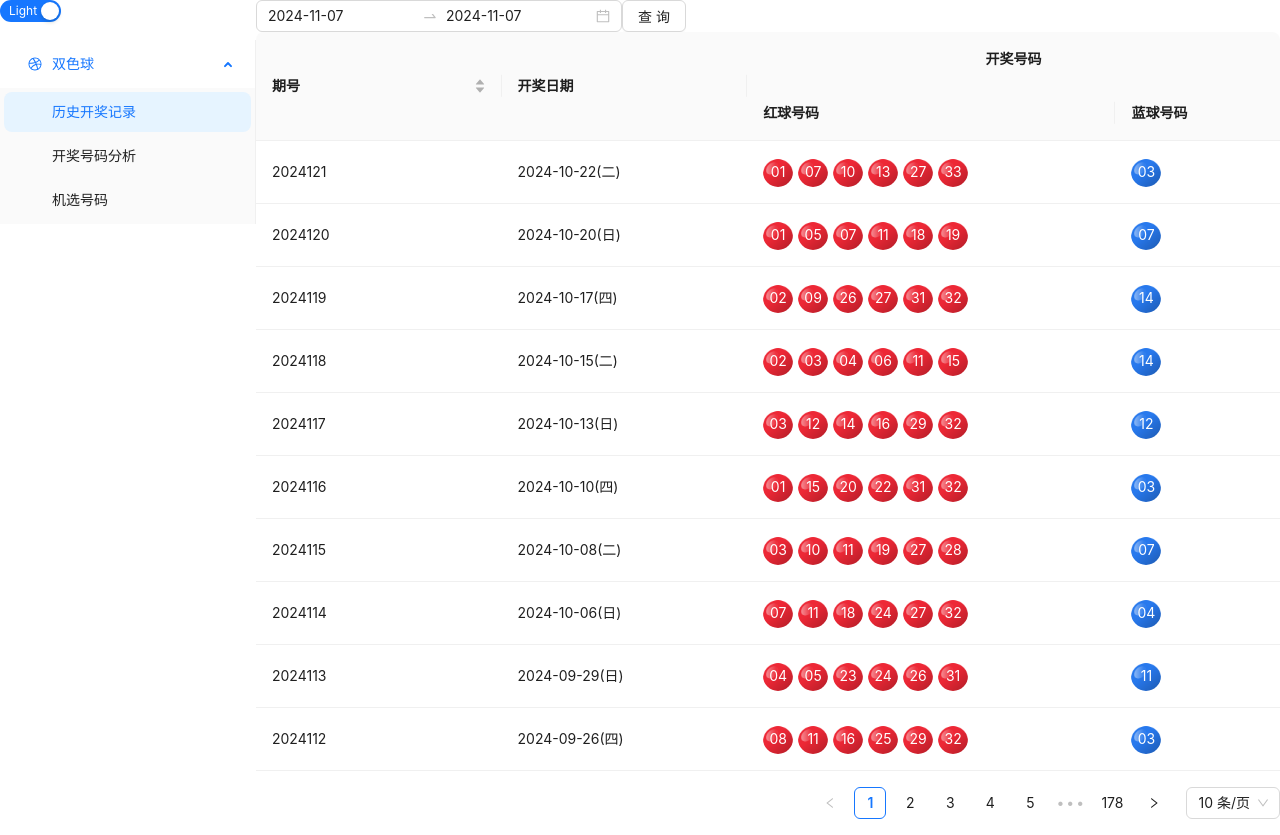
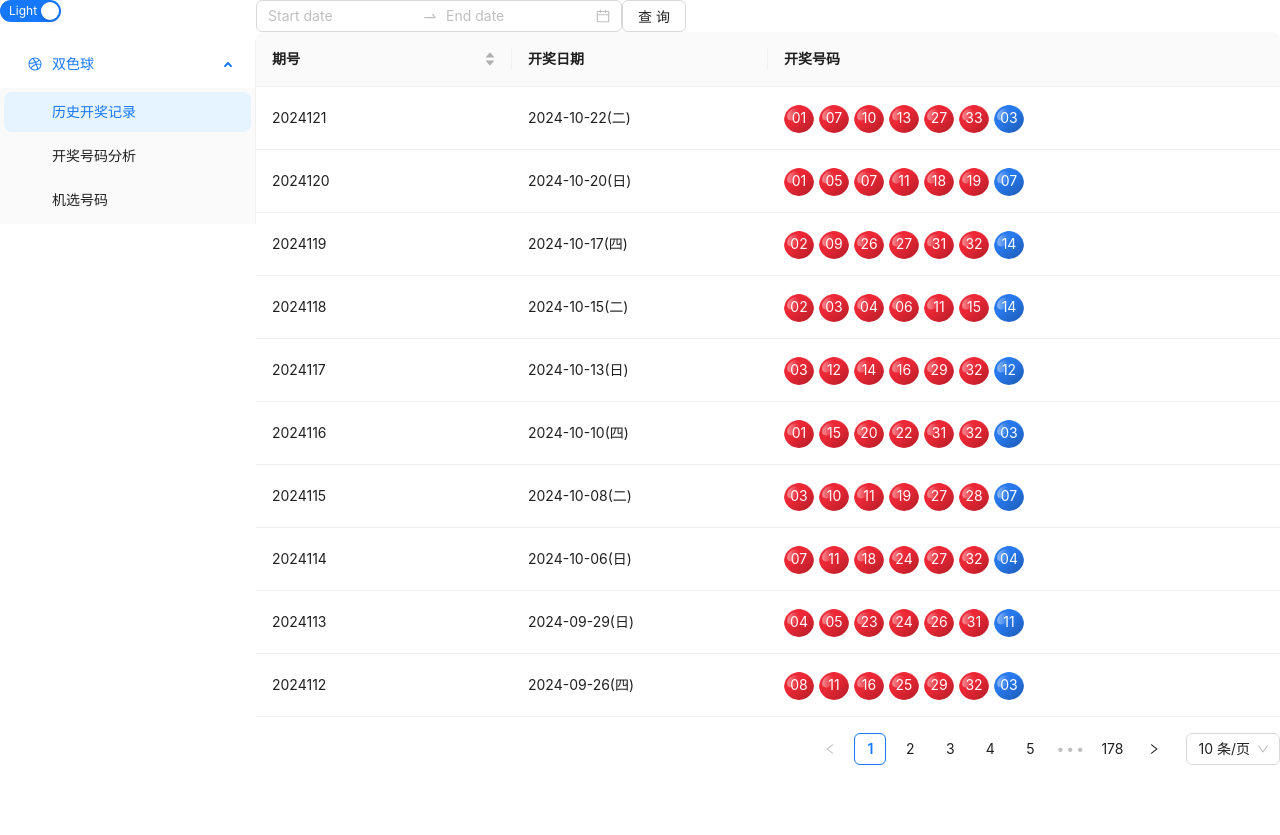
Before and after one commit to ans-gab/Dream, a Next.js app: page / in a window 1280 px wide. After the commit the page ends 800 px from the top, so only its background shows below. Built offline with nearby package versions, Linux system fonts and the light colour scheme.

Commit message:
feat:修改默认的日期如果为空则不显示内容

```diff
--- a/src/app/recordList/page.tsx
+++ b/src/app/recordList/page.tsx
@@ -83,22 +83,13 @@ const RecordList = ({
       title: "开奖号码",
       key: "开奖号码",
       width: 200,
-      children: [
-        {
-          title: "红球号码",
-          dataIndex: "red",
-          key: "红球号码",
-          width: 150,
-          render: (text: number[]) => <RedBall numbers={text} />,
-        },
-        {
-          title: "蓝球号码",
-          dataIndex: "blue",
-          key: "蓝球号码",
-          width: 50,
-          render: (text: number) => <BlueBall numbers={text} />,
-        },
-      ],
+      dataIndex: "winningNumbers",
+      render: (text: string[]) => (
+        <>
+          <RedBall numbers={text[0]} />
+          <BlueBall numbers={text[1]} />
+        </>
+      ),
     },
   ];
 
@@ -109,8 +100,8 @@ const RecordList = ({
           // @ts-ignore
           onChange={onDateChange}
           defaultValue={[
-            dayjs(searchParams?.startDate),
-            dayjs(searchParams?.endDate),
+            searchParams?.startDate ? dayjs(searchParams.startDate) : null,
+            searchParams?.endDate ? dayjs(searchParams.endDate) : null,
           ]}
         />
         <Button onClick={getData}>查询</Button>
```
